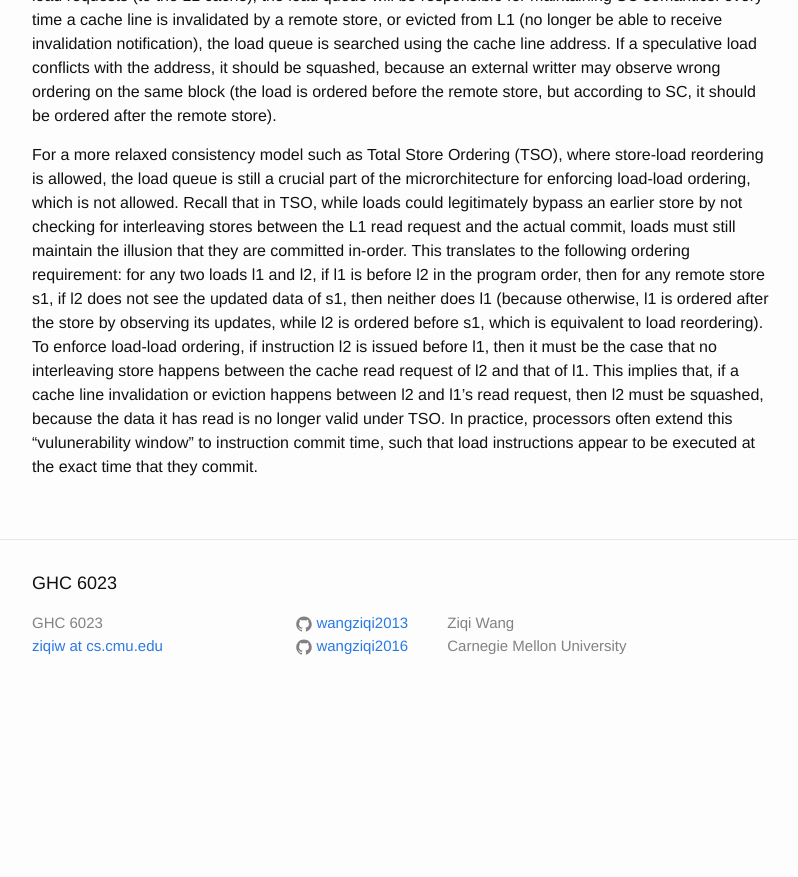
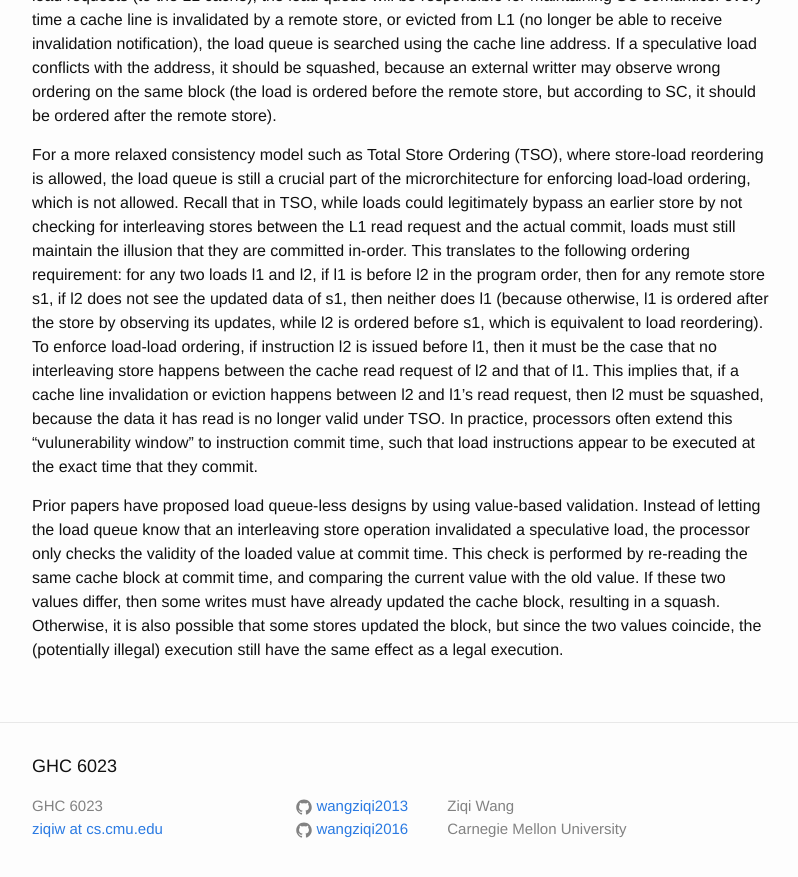
Before and after one commit to wangziqi2013/wangziqi2013.github.io, a Jekyll site: the page built from _posts/2019-08-07-the-superfluous-load-queue.markdown, in a window 1280 px wide and 900 px high, scrolled down 1153 px. Shown: the top 877 px of the window, without its empty margins (238-1036 px from the left). Built offline with Jekyll 4.4.1, drawn with Linux system fonts in a browser that asks for light colours; before the commit the page ends 1870 px from its top, so only the background shows below that.

Commit message:
Adding value based validation

```diff
--- a/_posts/2019-08-07-the-superfluous-load-queue.markdown
+++ b/_posts/2019-08-07-the-superfluous-load-queue.markdown
@@ -57,3 +57,10 @@ happens between the cache read request of l2 and that of l1. This implies that,
 happens between l2 and l1's read request, then l2 must be squashed, because the data it has read is no longer valid under
 TSO. In practice, processors often extend this "vulunerability window" to instruction commit time, such that load instructions
 appear to be executed at the exact time that they commit.
+
+Prior papers have proposed load queue-less designs by using value-based validation. Instead of letting the load queue know
+that an interleaving store operation invalidated a speculative load, the processor only checks the validity of the loaded
+value at commit time. This check is performed by re-reading the same cache block at commit time, and comparing the
+current value with the old value. If these two values differ, then some writes must have already updated the cache block,
+resulting in a squash. Otherwise, it is also possible that some stores updated the block, but since the two values coincide,
+the (potentially illegal) execution still have the same effect as a legal execution.
```
